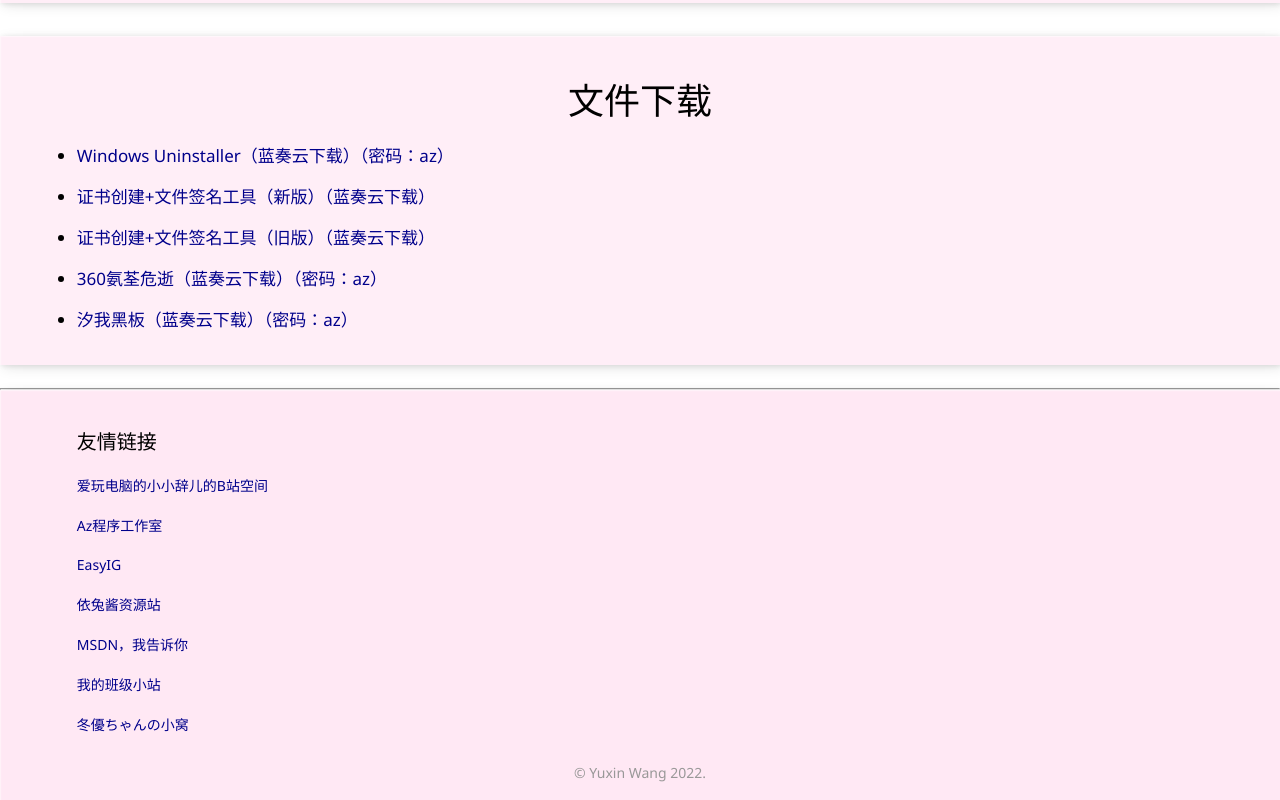
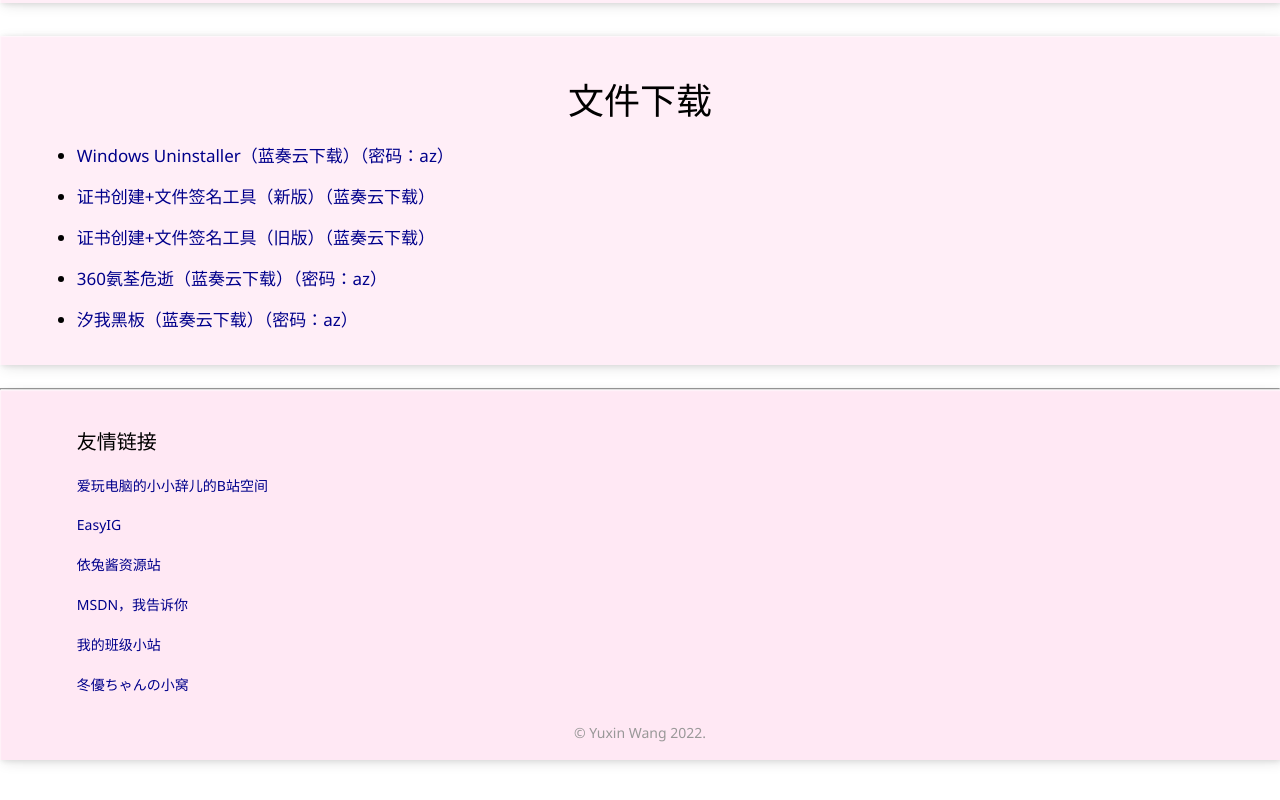
Before and after one commit to cilovedcomputers/cilovedcomputers.github.io, a plain HTML site: page index.html in a window 1280 px wide. Shown: the part 977-1777 px from the top of the page. After the commit the page ends 1737 px from the top, so only its background shows below. Drawn offline with Linux system fonts and the light colour scheme.

Commit message:
Update index.html

```diff
--- a/index.html
+++ b/index.html
@@ -106,7 +106,6 @@
             友情链接<br /></p>
         <ul>
             <li><a href="https://space.bilibili.com/2127434462" target="_blank">爱玩电脑的小小辞儿的B站空间</a></li>
-            <li><a href="http://www.azprogramstudio.xyz/n/" target="_blank">Az程序工作室</a></li>
             <li><a href="https://easyig.site/" target="_blank" title="界面简洁美观，功能新颖的系统备份还原工具">EasyIG</a></li>
             <li><a href="https://www.hotokokoa.cn/" target="_blank">依兔酱资源站</a></li>
             <li><a href="https://msdn.itellyou.cn/" target="_blank">MSDN，我告诉你</a></li>
```
